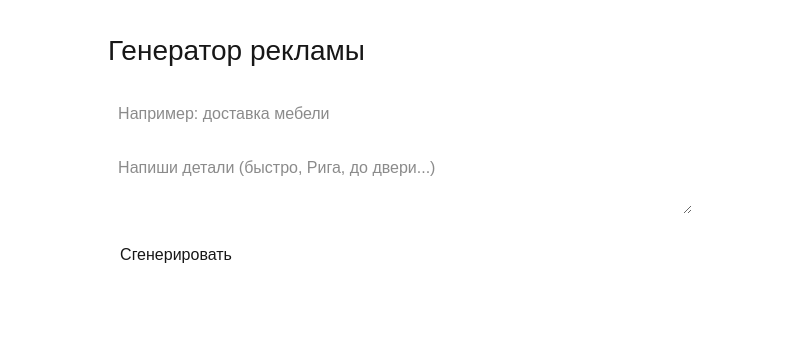
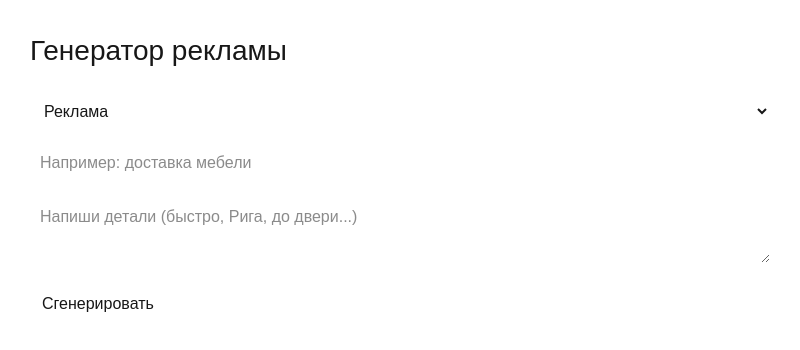
Before and after one commit to wallcraftmz-sys/ai-business-app, a Next.js app: page /generate in a window 1280 px wide. Shown: the top 350 px of the page, without its empty margins (240-1040 px from the left). Built offline with nearby package versions, Linux system fonts and the light colour scheme.

Commit message:
add type selection

```diff
--- a/app/api/generate-text/route.ts
+++ b/app/api/generate-text/route.ts
@@ -9,15 +9,23 @@ export async function POST(req: Request) {
     const prompt = `
 Ты помощник для бизнеса.
 
-Сгенерируй текст:
+Сгенерируй текст в зависимости от типа:
+
 Тип: ${type}
+
+Если это:
+- реклама → сделай продающий текст
+- пост → сделай живой пост
+- описание → сделай описание товара
+- email → сделай деловое письмо
+
 Тема: ${topic}
 Информация: ${details}
 Тон: ${tone}
 Язык: ${language}
 
-Пиши коротко и понятно.
-Не выдумывай лишнего.
+Пиши коротко, понятно и по делу.
+Не выдумывай факты.
 `;
 
     const response = await openai.responses.create({
--- a/app/generate/page.tsx
+++ b/app/generate/page.tsx
@@ -4,6 +4,7 @@ import { useState } from "react";
 
 export default function GeneratePage() {
   const [topic, setTopic] = useState("");
+  const [type, setType] = useState("реклама");
   const [details, setDetails] = useState("");
   const [result, setResult] = useState("");
   const [loading, setLoading] = useState(false);
@@ -18,7 +19,7 @@ export default function GeneratePage() {
         "Content-Type": "application/json",
       },
       body: JSON.stringify({
-        type: "реклама",
+        type,
         topic,
         details,
         tone: "продающий",
@@ -36,6 +37,17 @@ export default function GeneratePage() {
       <h1 style={{ fontSize: 28, marginBottom: 20 }}>
         Генератор рекламы
       </h1>
+
+      <select
+  value={type}
+  onChange={(e) => setType(e.target.value)}
+  style={{ width: "100%", padding: 10, marginBottom: 10 }}
+>
+  <option value="реклама">Реклама</option>
+  <option value="пост">Пост для соцсетей</option>
+  <option value="описание">Описание товара</option>
+  <option value="email">Email клиенту</option>
+</select>
 
       <input
         placeholder="Например: доставка мебели"
```
